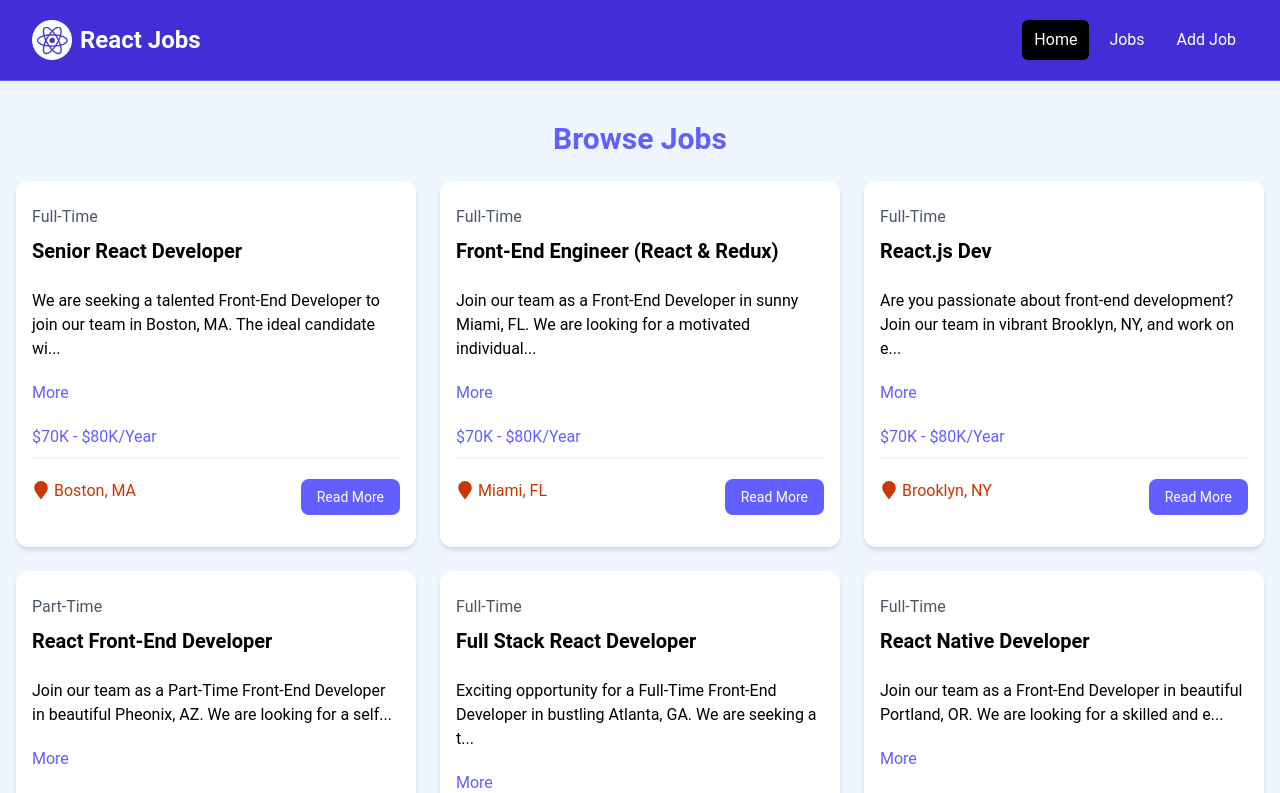
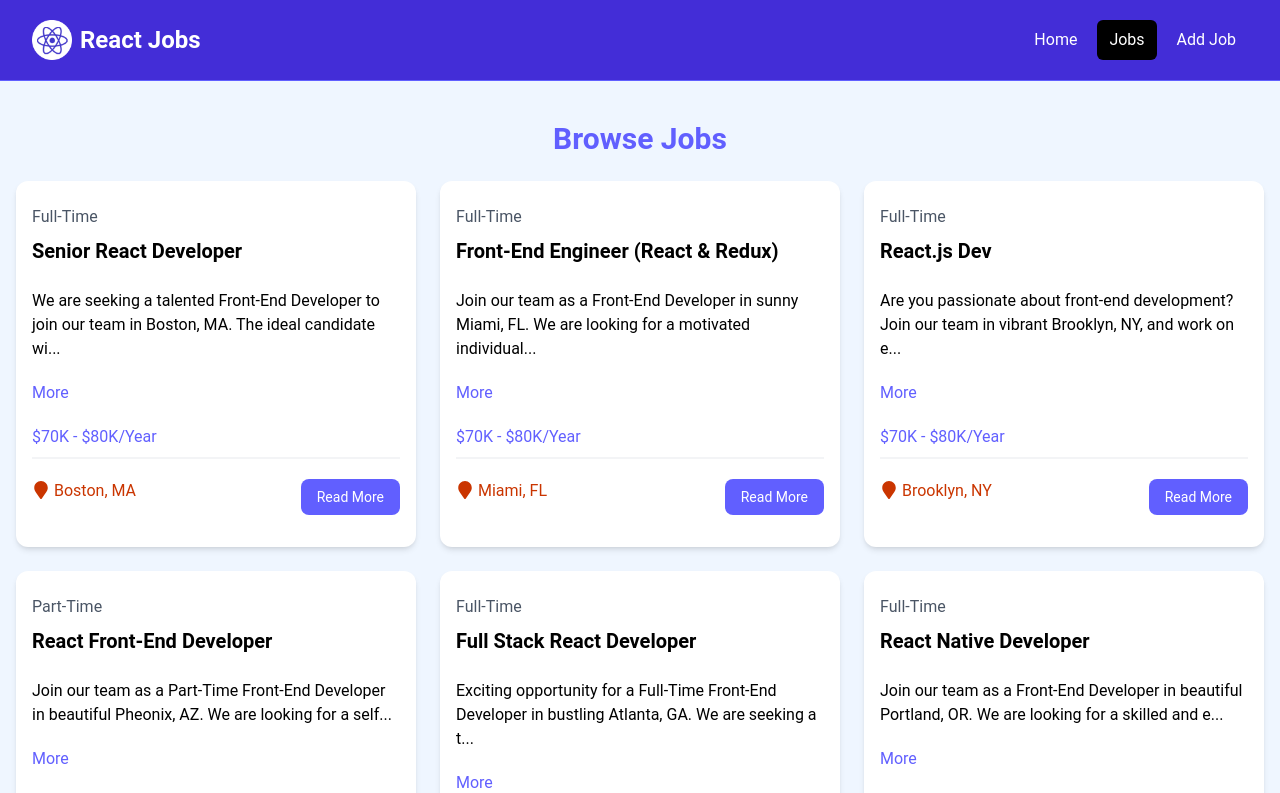
Before and after one commit to agengwan96/job-page, a React (Vite) app in the folder jobs-react/: page /jobs in a window 1280 px wide. Shown: the top 793 px of the page. Built offline with nearby package versions, Linux system fonts and the light colour scheme.

Commit message:
add navlink and limit number of jobs listed on home page

```diff
--- a/jobs-react/src/App.jsx
+++ b/jobs-react/src/App.jsx
@@ -2,12 +2,14 @@
 import HomePage from './pages/HomePage'
 import MainLayout from './layouts/MainLayout'
 import JobsPage from './pages/JobsPage'
+import NotFoundPage from './pages/NotFoundPage';
 
 const router = createBrowserRouter(
   createRoutesFromElements(
     <Route path='/' element={<MainLayout/>}>
       <Route index element={<HomePage/>}/>
       <Route path='/jobs' element={<JobsPage/>}/>
+      <Route path='*' element={<NotFoundPage/>}/>
     </Route>
   )
 );
--- a/jobs-react/src/components/JobListings.jsx
+++ b/jobs-react/src/components/JobListings.jsx
@@ -1,8 +1,9 @@
 import jobs from '../jobs.json'
 import JobListing from './JobListing'
 
-const JobListings = () => {
-  console.log({jobs});
+const JobListings = ({isHome = false}) => {
+  const jobListings = isHome ? jobs.slice(0, 3): jobs;
+
   return (
     <section className="bg-blue-50 px-4 py-10">
     <div className="container-xl lg:container m-auto">
@@ -10,7 +11,7 @@
         Browse Jobs
       </h2>
       <div className="grid grid-cols-1 md:grid-cols-3 gap-6">
-        {jobs.map((job) => (
+        {jobListings.map((job) => (
           <JobListing key={job.id} job={job} />
         ))}
         </div>
--- a/jobs-react/src/components/navbar.jsx
+++ b/jobs-react/src/components/navbar.jsx
@@ -1,7 +1,10 @@
 import logo from '../assets/images/logo.png'
-import {Link} from 'react-router-dom'
+import {NavLink} from 'react-router-dom'
 
 const Navbar = () => {
+  const linkClass = ({isActive}) =>
+    isActive ? 'text-white bg-black hover:bg-gray-900 hover:text-white rounded-md px-3 py-2' : 'text-white hover:bg-gray-900 hover:text-white rounded-md px-3 py-2';
+
   return (
     <nav className="bg-indigo-700 border-b border-indigo-500">
       <div className="mx-auto max-w-7xl px-2 sm:px-6 lg:px-8">
@@ -9,7 +12,7 @@
           <div
             className="flex flex-1 items-center justify-center md:items-stretch md:justify-start"
           >
-            <Link className="flex flex-shrink-0 items-center mr-4" to="/">
+            <NavLink className="flex flex-shrink-0 items-center mr-4" to="/">
               <img
                 className="h-10 w-auto"
                 src={logo}
@@ -18,21 +21,19 @@
               <span className="hidden md:block text-white text-2xl font-bold ml-2"
                 >React Jobs</span
               >
-            </Link>
+            </NavLink>
             <div className="md:ml-auto">
               <div className="flex space-x-2">
-                <Link
+                <NavLink
                   to="/"
-                  className="text-white bg-black hover:bg-gray-900 hover:text-white rounded-md px-3 py-2"
-                  >Home</Link>
-                <Link
+                  className={linkClass}
+                  >Home</NavLink>
+                <NavLink
                   to="/jobs"
-                  className="text-white hover:bg-gray-900 hover:text-white rounded-md px-3 py-2"
-                  >Jobs</Link>
-                <Link
-                  to="/add-job"
-                  className="text-white hover:bg-gray-900 hover:text-white rounded-md px-3 py-2"
-                  >Add Job</Link>
+                  className={linkClass}
+                  >Jobs</NavLink>
+                <NavLink
+                  to="/add-job" className={linkClass}>Add Job</NavLink>
               </div>
             </div>
           </div>
--- a/jobs-react/src/pages/HomePage.jsx
+++ b/jobs-react/src/pages/HomePage.jsx
@@ -8,7 +8,7 @@
     <>
     <Hero />
     <HomeCards />
-    <JobListings />
+    <JobListings isHome={true}/>
     <ViewJobs />
     </>
   )
--- a/jobs-react/src/pages/NotFoundPage.jsx
+++ b/jobs-react/src/pages/NotFoundPage.jsx
@@ -4,7 +4,7 @@
 const NotFoundPage = () => {
   return (
     <section class="text-center flex flex-col justify-center items-center h-96">
-    <FaExclamationCircle className="text-yellow-400 fa-4x mb-4"/>
+    <FaExclamationCircle className="text-yellow-400 text-6xl mb-4"/>
     <h1 className="text-6xl font-bold mb-4">404 Not Found</h1>
     <p className="text-xl mb-5">This page does not exist</p>
     <Link
```
